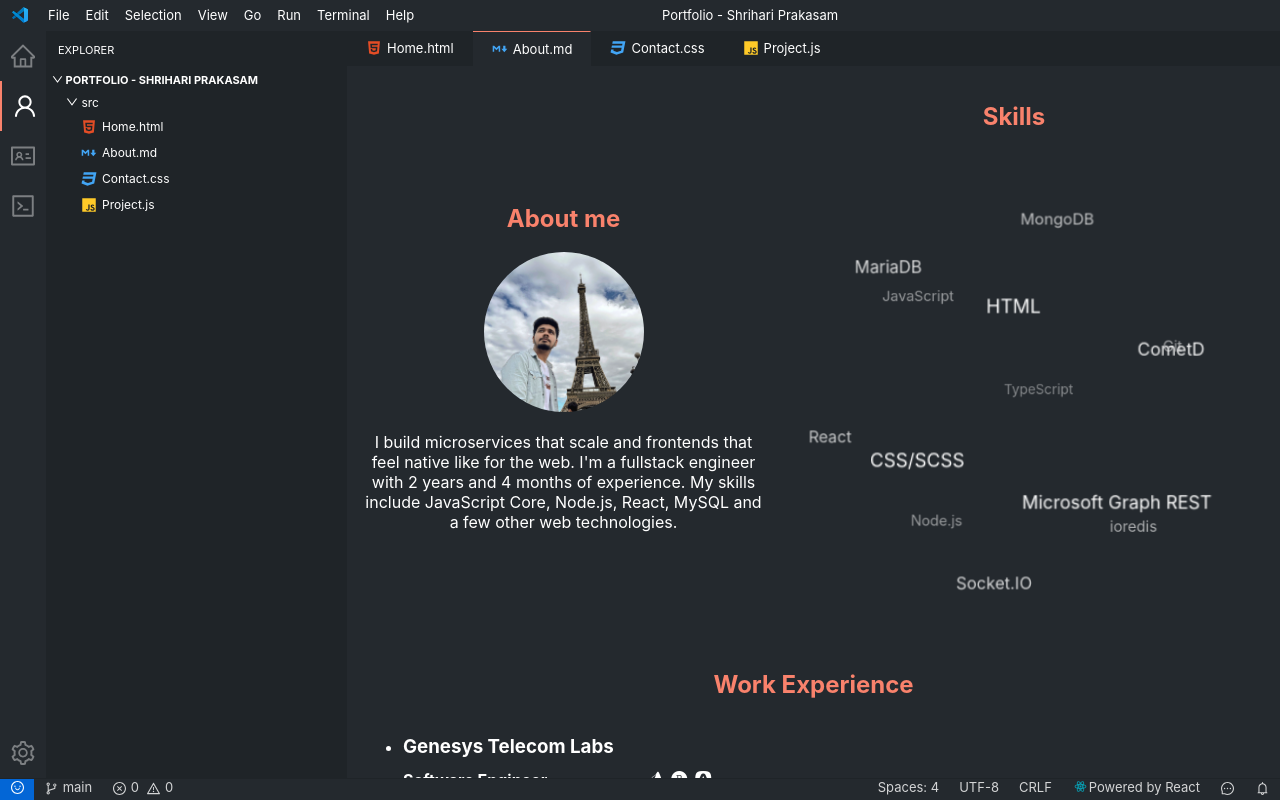
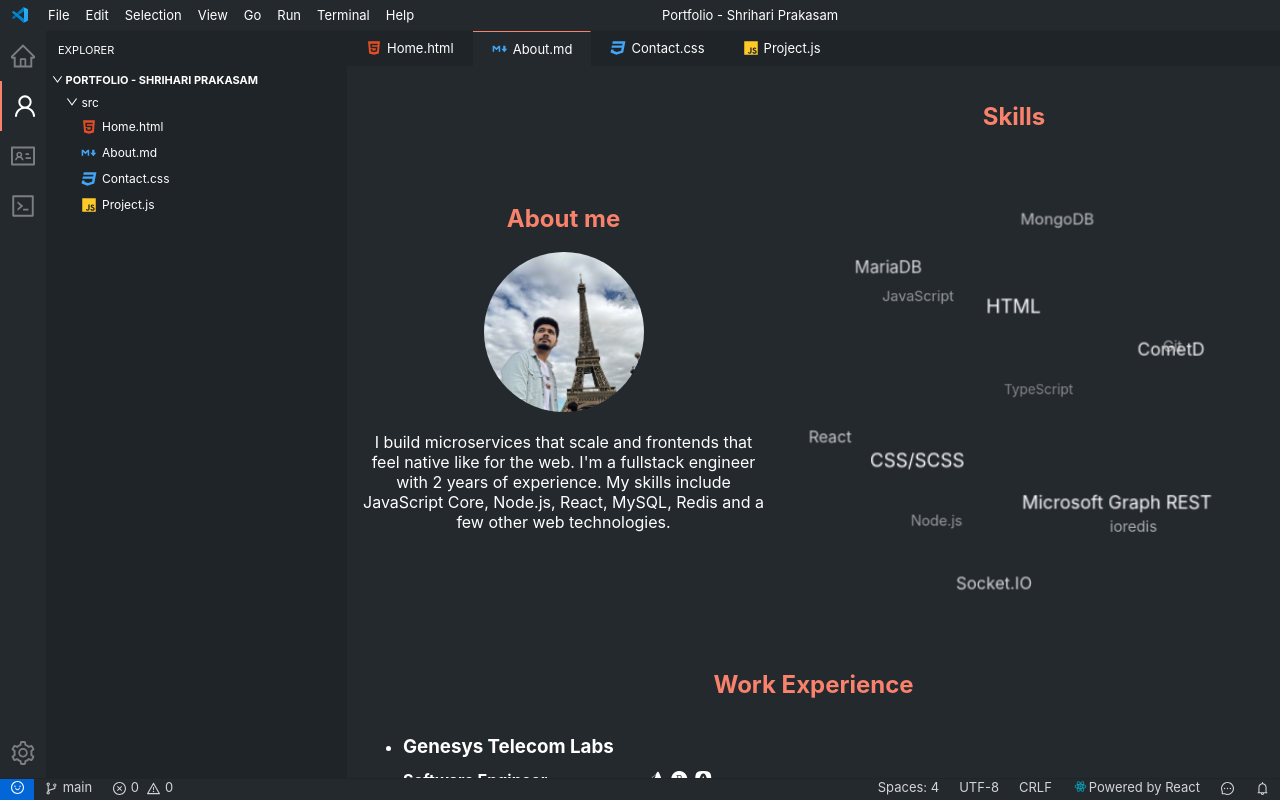
Before and after one commit to Shrihari-Prakash/portfolio, a React (Create React App) app: page / in a window 1280 px wide. Both pictures are taken after a click on the button "About Me". Built offline with nearby package versions, Linux system fonts and the light colour scheme.

Commit message:
Improved YOC calculation

```diff
--- a/src/pages/About.js
+++ b/src/pages/About.js
@@ -4,20 +4,8 @@
 import Theme from "../theme";
 import Me from "../assets/images/me.jpg";
 
-function calculateExperience(date) {
-  const d1 = new Date();
-  const d2 = date;
-  let dy = d1.getYear() - d2.getYear();
-  let dm = d1.getMonth() - d2.getMonth();
-  let dd = d1.getDate() - d2.getDate();
-
-  if (dd < 0) { dm -= 1; dd += 30; }
-  if (dm < 0) { dy -= 1; dm += 12; }
-
-
-  var message = dy + " years" + (dm > 0 ? " and " + dm + " months" : "");
-
-  return message
+function calculateExperience(startDate) {
+  return Math.round(((new Date().getTime() - startDate.getTime()) / (1000 * 60 * 60 * 24)) / 365);
 }
 
 const AboutWrapper = styled.div`
@@ -137,8 +125,8 @@
           <p className="description">
             I build microservices that scale and frontends that feel native like
             for the web. I'm a fullstack engineer with&nbsp;
-            {calculateExperience(new Date(2019, 11, 27, 0, 0, 0, 0))} of
-            experience. My skills include JavaScript Core, Node.js, React, MySQL
+            {calculateExperience(new Date(2019, 11, 27, 0, 0, 0, 0))} years of
+            experience. My skills include JavaScript Core, Node.js, React, MySQL, Redis
             and a few other web technologies.
           </p>
         </div>
```
